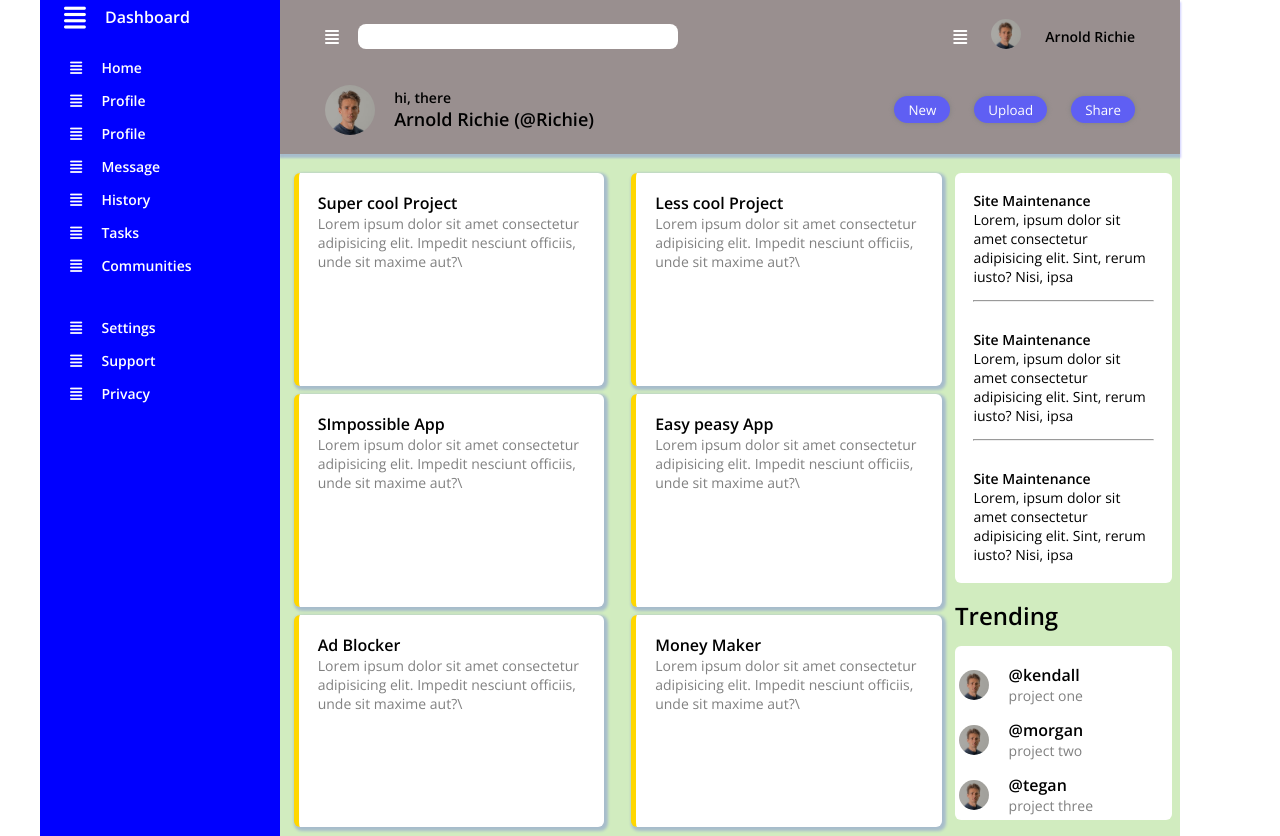
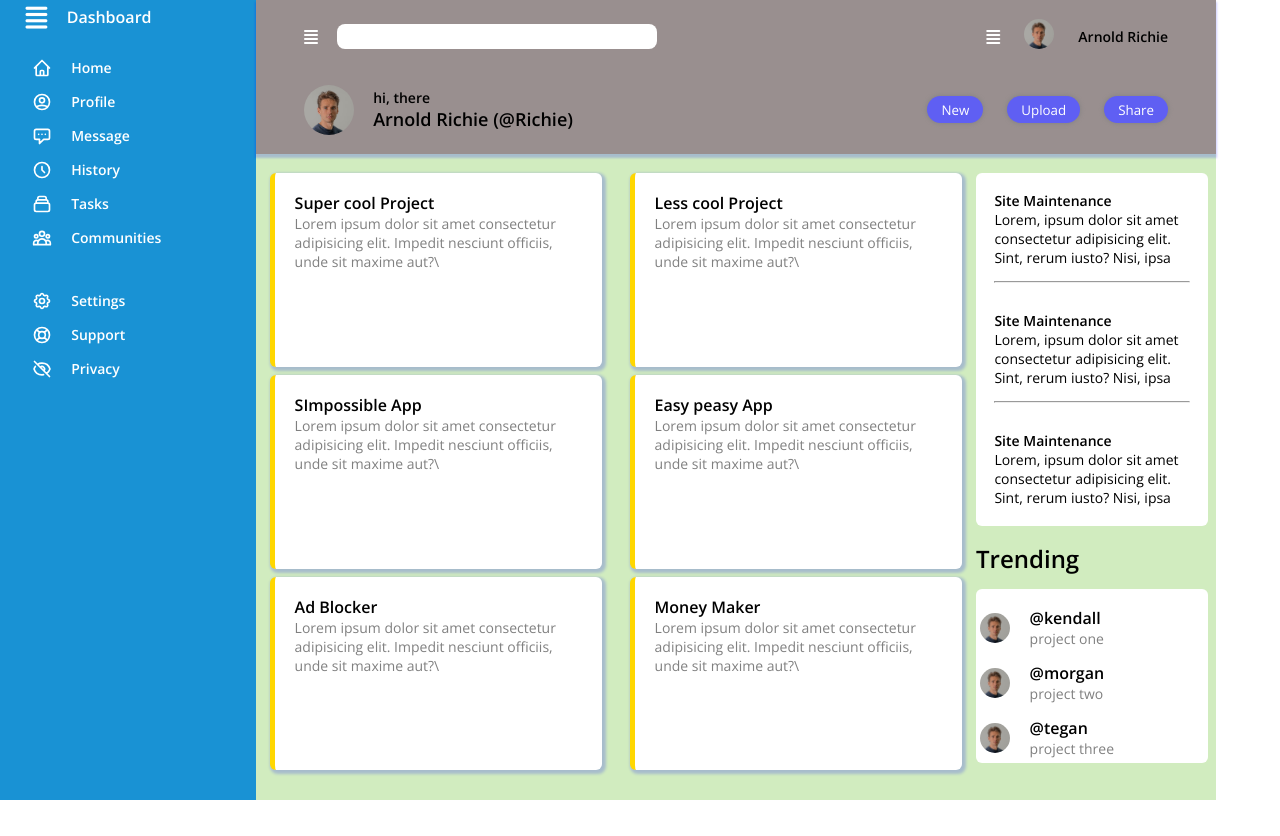
Before and after one commit to arnold-O/odin-dashboard, a plain HTML site: page index.html in a window 1280 px wide. After the commit the page ends 800 px from the top, so only its background shows below. Drawn offline with nearby package versions, Linux system fonts and the light colour scheme; files whose address does not match are found by name.

Commit message:
dashboard responsiveness

```diff
--- a/index.css
+++ b/index.css
@@ -7,7 +7,8 @@
 
 .container{
     width: 100%;
-    max-width: 1200px;
+    /* max-width: 1200px; */
+    height: 100vh;
     display: flex;
     /* background-color: blue; */
    /*  width: 90%;*/
@@ -18,7 +19,7 @@
 
 .sidebar{
     width:20%;
-    background-color: blue;
+    background-color: #1992d4;
 }
 .main-container{
     background-color: rgb(209, 236, 191);
@@ -54,6 +55,10 @@
     color: #fff;
     font-weight: 600;
     font-size: 14px;
+
+}
+.sidebarElement-container-others svg{
+    width: 20px;
 
 }
 .sidebar-down{
--- a/index.html
+++ b/index.html
@@ -7,9 +7,9 @@
     <link rel="preconnect" href="https://fonts.googleapis.com">
 <link rel="preconnect" href="https://fonts.gstatic.com" crossorigin>
 <link href="https://fonts.googleapis.com/css2?family=Open+Sans:wght@400;600&display=swap" rel="stylesheet">
-<link rel="stylesheet" href="https://cdnjs.cloudflare.com/ajax/libs/font-awesome/6.1.1/css/all.min.css"
+<!-- <link rel="stylesheet" href="https://cdnjs.cloudflare.com/ajax/libs/font-awesome/6.1.1/css/all.min.css"
 integrity="sha512-KfkfwYDsLkIlwQp6LFnl8zNdLGxu9YAA1QvwINks4PhcElQSvqcyVLLD9aMhXd13uQjoXtEKNosOWaZqXgel0g=="
-crossorigin="anonymous" referrerpolicy="no-referrer" />
+crossorigin="anonymous" referrerpolicy="no-referrer" /> -->
 <link rel="stylesheet" href="https://cdnjs.cloudflare.com/ajax/libs/font-awesome/6.0.0-beta2/css/all.min.css"
     integrity="sha512-YWzhKL2whUzgiheMoBFwW8CKV4qpHQAEuvilg9FAn5VJUDwKZZxkJNuGM4XkWuk94WCrrwslk8yWNGmY1EduTA=="
     crossorigin="anonymous" referrerpolicy="no-referrer" />
@@ -29,47 +29,63 @@ crossorigin="anonymous" referrerpolicy="no-referrer" />
 
                 </div>
                 <div class="sidebarElement-container-others">
-                    <p><i class="fa-solid fa-align-justify"></i></p> <p>Home</p>
+                    <svg xmlns="http://www.w3.org/2000/svg" class="h-6 w-6 heroicon" fill="none" viewBox="0 0 24 24" stroke="currentColor" stroke-width="2">
+                        <path stroke-linecap="round" stroke-linejoin="round" d="M3 12l2-2m0 0l7-7 7 7M5 10v10a1 1 0 001 1h3m10-11l2 2m-2-2v10a1 1 0 01-1 1h-3m-6 0a1 1 0 001-1v-4a1 1 0 011-1h2a1 1 0 011 1v4a1 1 0 001 1m-6 0h6" />
+                      </svg> <p>Home</p>
 
                 </div>
                 <div class="sidebarElement-container-others">
-                    <p><i class="fa-solid fa-align-justify"></i></p> <p>Profile</p>
+                    <svg xmlns="http://www.w3.org/2000/svg" class="h-6 w-6" fill="none" viewBox="0 0 24 24" stroke="currentColor" stroke-width="2">
+                        <path stroke-linecap="round" stroke-linejoin="round" d="M5.121 17.804A13.937 13.937 0 0112 16c2.5 0 4.847.655 6.879 1.804M15 10a3 3 0 11-6 0 3 3 0 016 0zm6 2a9 9 0 11-18 0 9 9 0 0118 0z" />
+                      </svg><p>Profile</p>
+
+                </div>
+
+                <div class="sidebarElement-container-others">
+                    <svg xmlns="http://www.w3.org/2000/svg" class="h-6 w-6" fill="none" viewBox="0 0 24 24" stroke="currentColor" stroke-width="2">
+                        <path stroke-linecap="round" stroke-linejoin="round" d="M8 10h.01M12 10h.01M16 10h.01M9 16H5a2 2 0 01-2-2V6a2 2 0 012-2h14a2 2 0 012 2v8a2 2 0 01-2 2h-5l-5 5v-5z" />
+                      </svg> <p>Message</p>
 
                 </div>
                 <div class="sidebarElement-container-others">
-                    <p><i class="fa-solid fa-align-justify"></i></p> <p>Profile</p>
+                    <svg xmlns="http://www.w3.org/2000/svg" class="h-6 w-6" fill="none" viewBox="0 0 24 24" stroke="currentColor" stroke-width="2">
+                        <path stroke-linecap="round" stroke-linejoin="round" d="M12 8v4l3 3m6-3a9 9 0 11-18 0 9 9 0 0118 0z" />
+                      </svg> <p>History</p>
 
                 </div>
                 <div class="sidebarElement-container-others">
-                    <p><i class="fa-solid fa-align-justify"></i></p> <p>Message</p>
+                    <svg xmlns="http://www.w3.org/2000/svg" class="h-6 w-6" fill="none" viewBox="0 0 24 24" stroke="currentColor" stroke-width="2">
+                        <path stroke-linecap="round" stroke-linejoin="round" d="M19 11H5m14 0a2 2 0 012 2v6a2 2 0 01-2 2H5a2 2 0 01-2-2v-6a2 2 0 012-2m14 0V9a2 2 0 00-2-2M5 11V9a2 2 0 012-2m0 0V5a2 2 0 012-2h6a2 2 0 012 2v2M7 7h10" />
+                      </svg> <p>Tasks</p>
 
                 </div>
                 <div class="sidebarElement-container-others">
-                    <p><i class="fa-solid fa-align-justify"></i></p> <p>History</p>
-
-                </div>
-                <div class="sidebarElement-container-others">
-                    <p><i class="fa-solid fa-align-justify"></i></p> <p>Tasks</p>
-
-                </div>
-                <div class="sidebarElement-container-others">
-                    <p><i class="fa-solid fa-align-justify"></i></p> <p>Communities</p>
+                    <svg xmlns="http://www.w3.org/2000/svg" class="h-6 w-6" fill="none" viewBox="0 0 24 24" stroke="currentColor" stroke-width="2">
+                        <path stroke-linecap="round" stroke-linejoin="round" d="M17 20h5v-2a3 3 0 00-5.356-1.857M17 20H7m10 0v-2c0-.656-.126-1.283-.356-1.857M7 20H2v-2a3 3 0 015.356-1.857M7 20v-2c0-.656.126-1.283.356-1.857m0 0a5.002 5.002 0 019.288 0M15 7a3 3 0 11-6 0 3 3 0 016 0zm6 3a2 2 0 11-4 0 2 2 0 014 0zM7 10a2 2 0 11-4 0 2 2 0 014 0z" />
+                      </svg><p>Communities</p>
 
                 </div>
 
             </div>
              <div class="sidebar-down">
                 <div class="sidebarElement-container-others">
-                    <span><i class="fa-solid fa-align-justify"></i></span> <p>Settings</p>
+                    <svg xmlns="http://www.w3.org/2000/svg" class="h-6 w-6" fill="none" viewBox="0 0 24 24" stroke="currentColor" stroke-width="2">
+                        <path stroke-linecap="round" stroke-linejoin="round" d="M10.325 4.317c.426-1.756 2.924-1.756 3.35 0a1.724 1.724 0 002.573 1.066c1.543-.94 3.31.826 2.37 2.37a1.724 1.724 0 001.065 2.572c1.756.426 1.756 2.924 0 3.35a1.724 1.724 0 00-1.066 2.573c.94 1.543-.826 3.31-2.37 2.37a1.724 1.724 0 00-2.572 1.065c-.426 1.756-2.924 1.756-3.35 0a1.724 1.724 0 00-2.573-1.066c-1.543.94-3.31-.826-2.37-2.37a1.724 1.724 0 00-1.065-2.572c-1.756-.426-1.756-2.924 0-3.35a1.724 1.724 0 001.066-2.573c-.94-1.543.826-3.31 2.37-2.37.996.608 2.296.07 2.572-1.065z" />
+                        <path stroke-linecap="round" stroke-linejoin="round" d="M15 12a3 3 0 11-6 0 3 3 0 016 0z" />
+                      </svg><p>Settings</p>
 
                 </div>
 
                 <div class="sidebarElement-container-others">
-                    <span><i class="fa-solid fa-align-justify"></i></span> <p>Support</p>
+                    <svg xmlns="http://www.w3.org/2000/svg" class="h-6 w-6" fill="none" viewBox="0 0 24 24" stroke="currentColor" stroke-width="2">
+                        <path stroke-linecap="round" stroke-linejoin="round" d="M18.364 5.636l-3.536 3.536m0 5.656l3.536 3.536M9.172 9.172L5.636 5.636m3.536 9.192l-3.536 3.536M21 12a9 9 0 11-18 0 9 9 0 0118 0zm-5 0a4 4 0 11-8 0 4 4 0 018 0z" />
+                      </svg><p>Support</p>
 
                 </div>
                 <div class="sidebarElement-container-others">
-                    <span><i class="fa-solid fa-align-justify"></i></span> <p>Privacy</p>
+                    <svg xmlns="http://www.w3.org/2000/svg" class="h-6 w-6" fill="none" viewBox="0 0 24 24" stroke="currentColor" stroke-width="2">
+                        <path stroke-linecap="round" stroke-linejoin="round" d="M13.875 18.825A10.05 10.05 0 0112 19c-4.478 0-8.268-2.943-9.543-7a9.97 9.97 0 011.563-3.029m5.858.908a3 3 0 114.243 4.243M9.878 9.878l4.242 4.242M9.88 9.88l-3.29-3.29m7.532 7.532l3.29 3.29M3 3l3.59 3.59m0 0A9.953 9.953 0 0112 5c4.478 0 8.268 2.943 9.543 7a10.025 10.025 0 01-4.132 5.411m0 0L21 21" />
+                      </svg> <p>Privacy</p>
 
                 </div>
 
```
